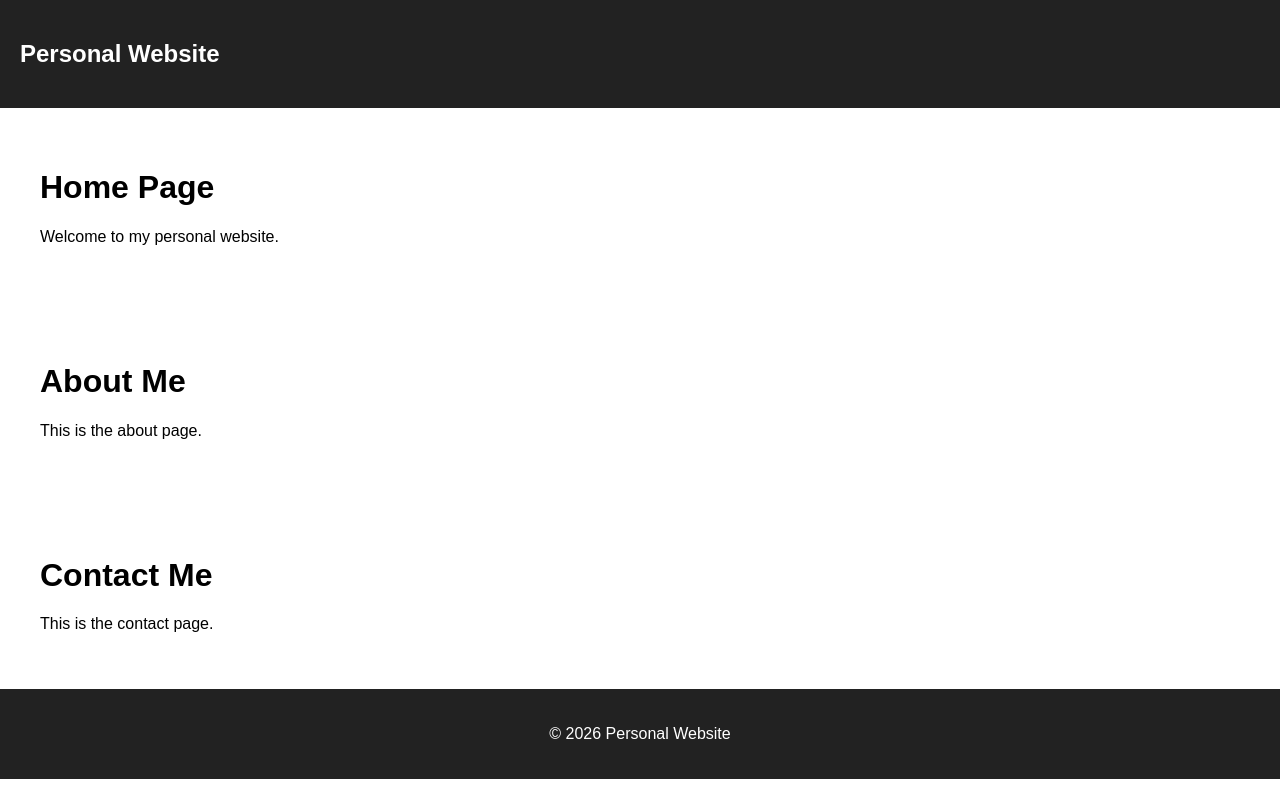
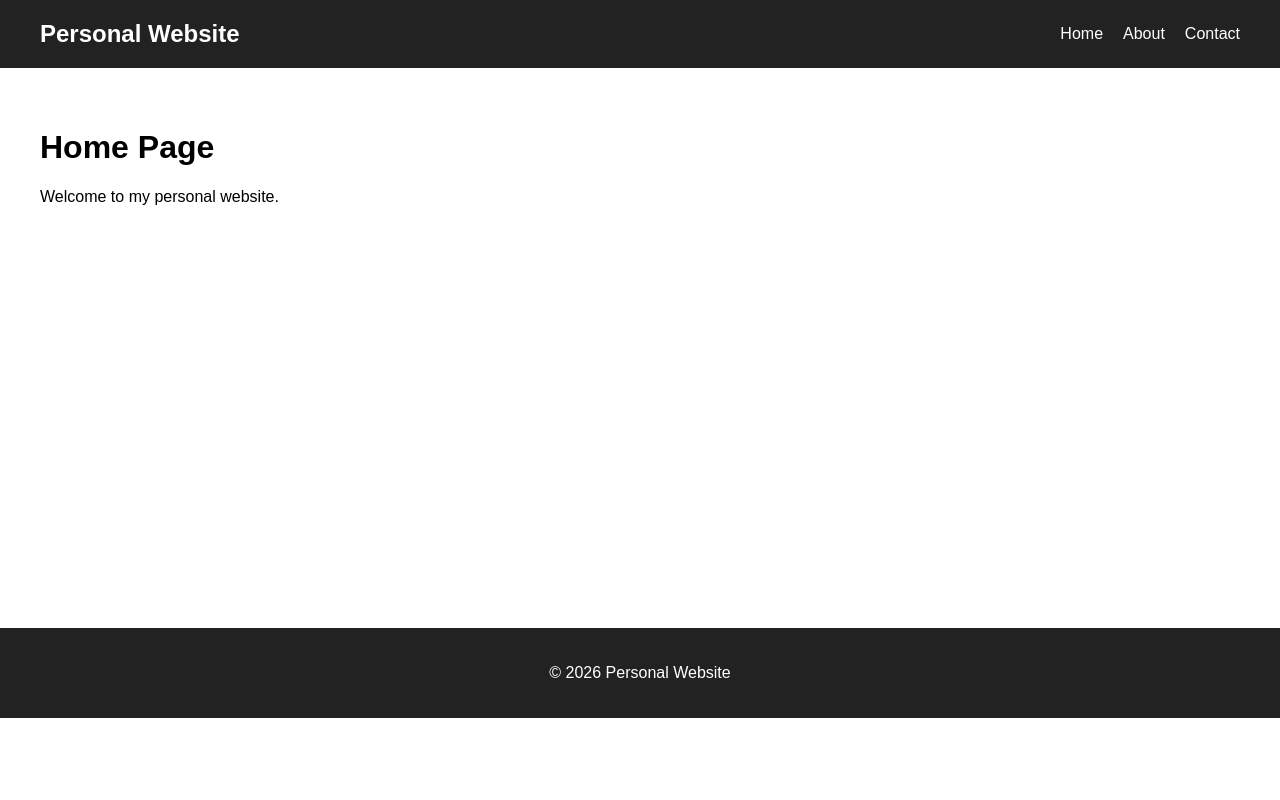
Before and after one commit to mohadesehesmaeilzadeh/personal-website, a React (Create React App) app: page / in a window 1280 px wide. Built offline with nearby package versions, Linux system fonts and the light colour scheme.

Commit message:
edit: add routes to the project

```diff
--- a/package.json
+++ b/package.json
@@ -9,6 +9,7 @@
     "@testing-library/user-event": "^13.5.0",
     "react": "^19.2.8",
     "react-dom": "^19.2.8",
+    "react-router-dom": "^7.18.2",
     "react-scripts": "5.0.1",
     "web-vitals": "^2.1.4"
   },
--- a/src/App.css
+++ b/src/App.css
@@ -1,16 +1,34 @@
 nav {
-  padding: 20px;
+  display: flex;
+  justify-content: space-between;
+  align-items: center;
+
+  padding: 20px 40px;
+
   background-color: #222;
   color: white;
 }
 
+nav h2 {
+  margin: 0;
+}
+
+nav a {
+  color: white;
+  text-decoration: none;
+  margin-left: 20px;
+}
+
 main {
   padding: 40px;
+  min-height: 70vh;
 }
 
 footer {
   padding: 20px;
+
   background-color: #222;
   color: white;
+
   text-align: center;
 }
--- a/src/App.js
+++ b/src/App.js
@@ -1,4 +1,6 @@
 import "./App.css";
+
+import { BrowserRouter, Routes, Route } from "react-router-dom";
 
 import Navbar from "./components/Navbar";
 import Footer from "./components/Footer";
@@ -9,17 +11,19 @@ import Contact from "./pages/Contact";
 
 function App() {
   return (
-    <div>
+    <BrowserRouter>
       <Navbar />
 
-      <Home />
+      <Routes>
+        <Route path="/" element={<Home />} />
 
-      <About />
+        <Route path="/about" element={<About />} />
 
-      <Contact />
+        <Route path="/contact" element={<Contact />} />
+      </Routes>
 
       <Footer />
-    </div>
+    </BrowserRouter>
   );
 }
 
--- a/src/components/Navbar.js
+++ b/src/components/Navbar.js
@@ -1,7 +1,17 @@
+import { Link } from "react-router-dom";
+
 function Navbar() {
   return (
     <nav>
       <h2>Personal Website</h2>
+
+      <div>
+        <Link to="/">Home</Link>
+
+        <Link to="/about">About</Link>
+
+        <Link to="/contact">Contact</Link>
+      </div>
     </nav>
   );
 }
```
Also changed, not shown: 1 other file (tests, documents, lock files or other folders).
